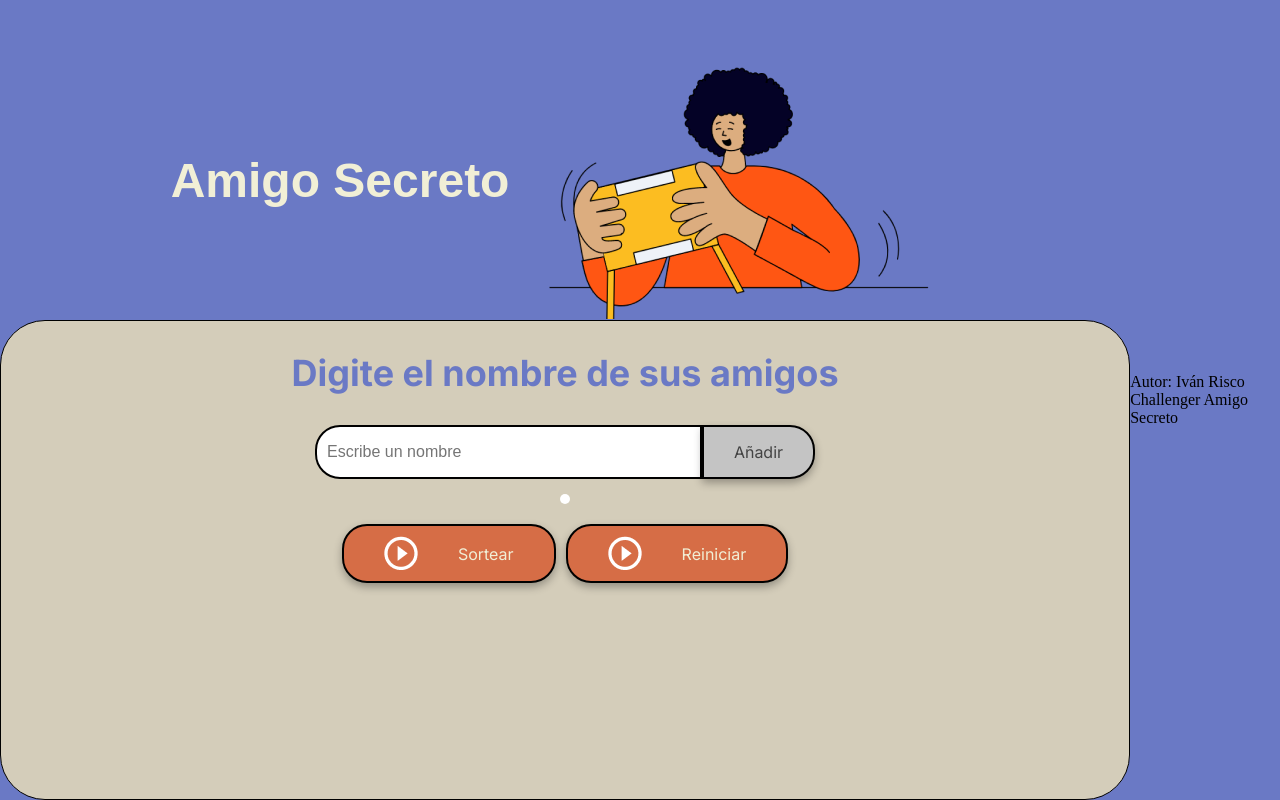
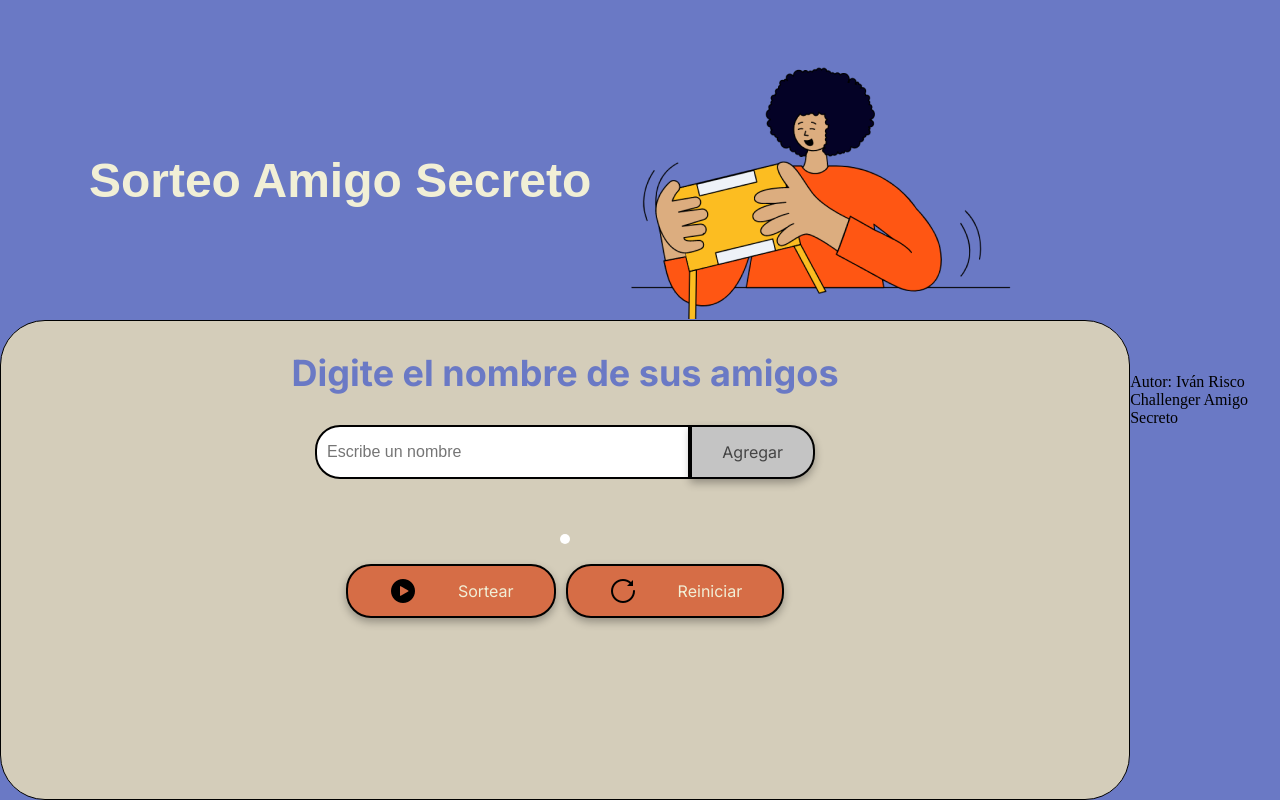
Before and after one commit to iriscob/amigo_secreto, a plain HTML site: page index.html in a window 1280 px wide. Drawn offline with Linux system fonts and the light colour scheme.

Commit message:
Update index.html

```diff
--- a/index.html
+++ b/index.html
@@ -13,8 +13,8 @@
 <body>
     <main class="main-content">
         <header class="header-banner">
-            <h1 class="main-title">Amigo Secreto</h1>
-            <img src="assets/amigo-secreto.png" alt="Imagen representativa de amigo secreto">
+            <h1 class="main-title">Sorteo Amigo Secreto</h1>
+            <img class="ImagenAmigo"src="assets/amigo-secreto.png" alt="Imagen representativa de amigo secreto">
         </header>
 
         <section class="input-section">
@@ -22,29 +22,32 @@
 
             <div class="input-wrapper">
                 <input type="text" id="nombreAmigo" class="input-name" placeholder="Escribe un nombre">
-                <button class="button-add" onclick="agregarAmigo()">Añadir</button>
-            </div>
 
-            <ol id="listaAmigos" class="name-list" aria-labelledby="listaAmigos" role="list"></ol>
+                <button class="button-add" onclick="agregarAmigo()">Agregar</button>
+
+           </div>
+            <ul id="listaAmigos" class="name-list" aria-labelledby="listaAmigos" role="list"></ul>
 
             <ul id="resultado" class="result-list" aria-live="polite"></ul>
 
+
             <div class="button-container">
                 <button class="button-draw" onclick="sortearAmigo()" aria-label="Sortear amigo secreto">
-                    <img src="assets/play_circle_outline.png" alt="Ícono para sortear"> Sortear </button>
+                    <img src="assets/reproducir.png" alt="Ícono para sortear"> Sortear</button>
 
                     <button class="button-draw" onclick="reiniciarSorteo()" aria-label="Reiniciar Sorteo">
-                    <img src="assets/play_circle_outline.png" alt="Ícono para reiniciar"> Reiniciar </button>
+                    <img src="assets/reset.png" alt="Ícono para reiniciar"> Reiniciar</button>
             </div>
         </section>
     </main>
-   <footer>
+
+    <footer>
         <p>Autor: Iván Risco</p>
         <p>Challenger Amigo Secreto</p>
 
       </footer>
 
+    <script src="app.js" defer></script>
 
-    <script src="app.js" defer></script>
 </body>
 </html>
```
